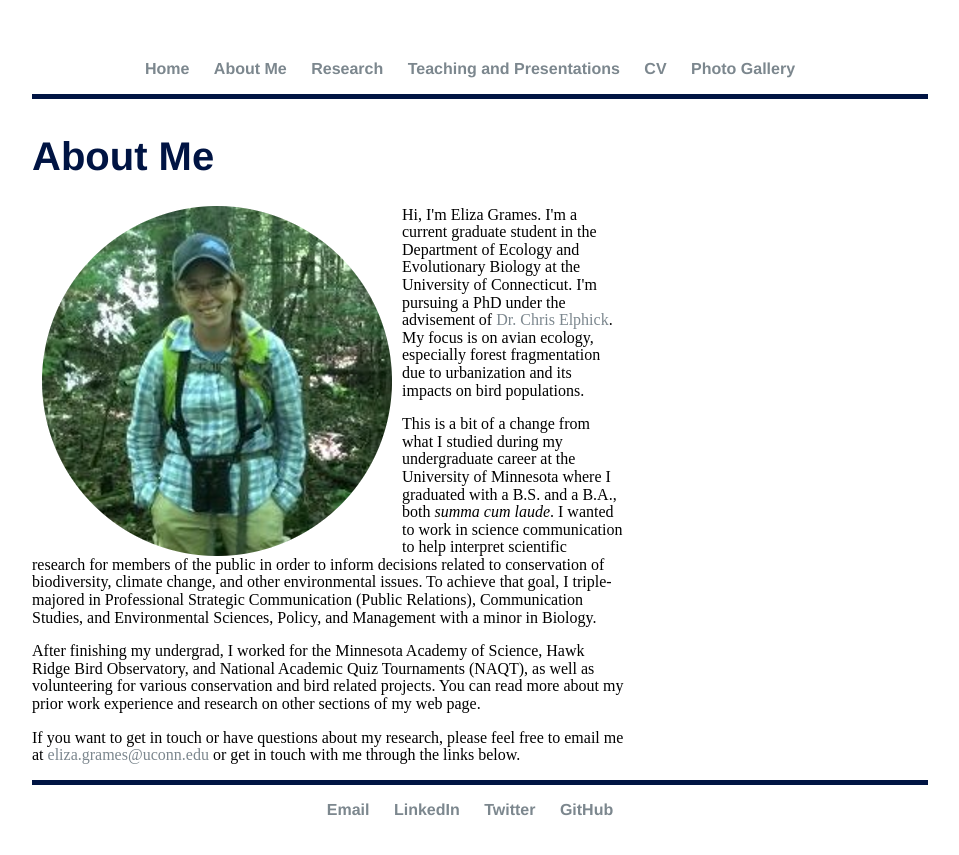
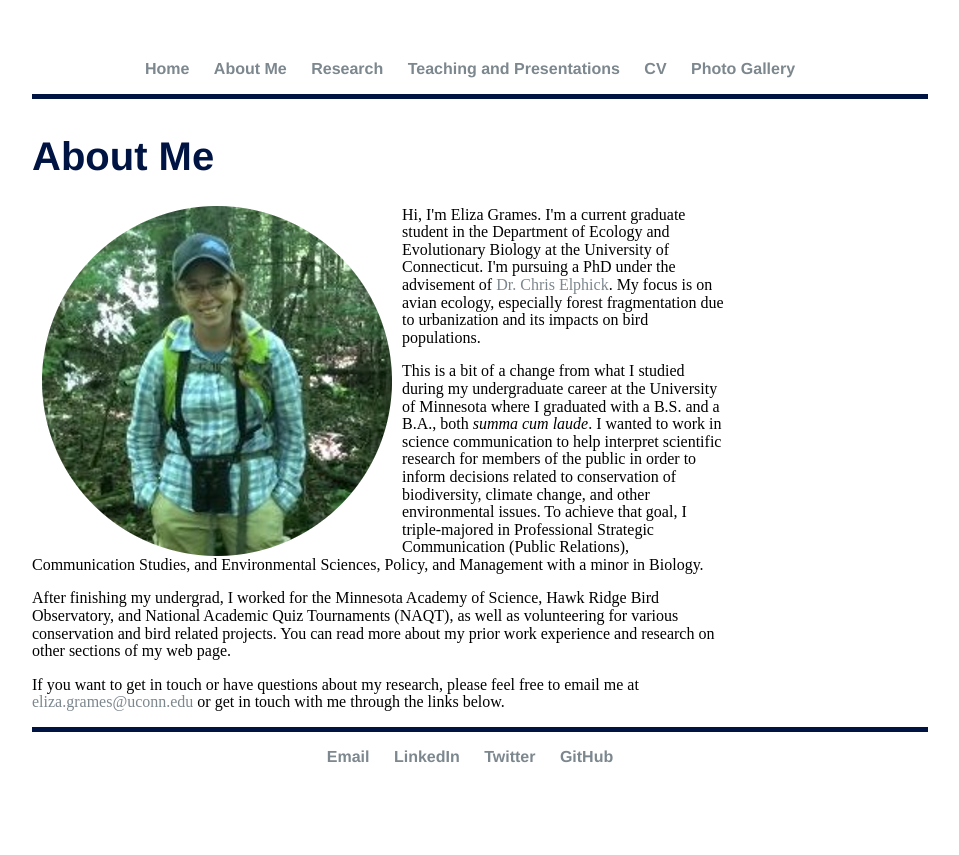
Before and after one commit to elizagrames/elizagrames.github.io, a Jekyll site: the page built from about/index.html, in a window 1280 px wide. Shown: the top 855 px of the page, without its empty margins (160-1119 px from the left). Built offline with Jekyll 4.4.1, drawn with Linux system fonts in a browser that asks for light colours; comment, search, counter and statistics services are not loaded.

Commit message:
Update main.css

```diff
--- a/css/main.css
+++ b/css/main.css
@@ -65,7 +65,6 @@ b {
 }
 #content {
   float: left;
-  width: 85%;
 }
 #sidebar {
   float: right;
```
